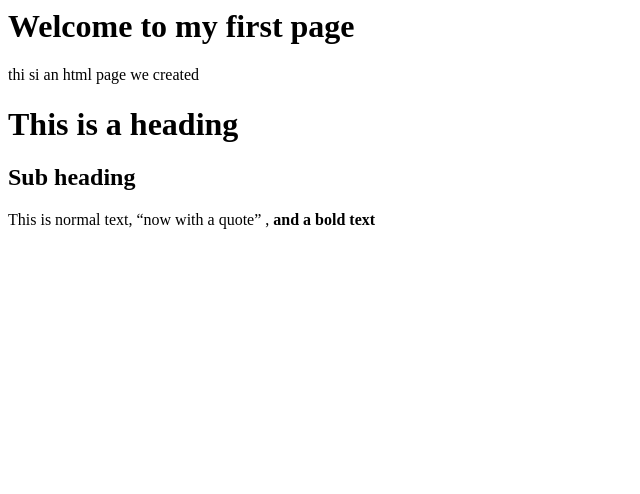
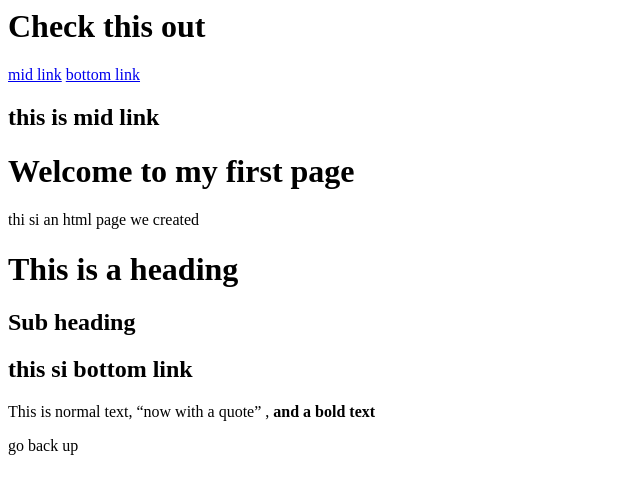
Before and after one commit to newtorob/robbcode, a plain HTML site: page duckettbook/firstpage.html in a window 1280 px wide. Shown: the whole page, without its empty margins (0-640 px from the left). Drawn offline with Linux system fonts and the light colour scheme.

Commit message:
Change to the messaround

```diff
--- a/duckettbook/firstpage.html
+++ b/duckettbook/firstpage.html
@@ -4,13 +4,28 @@
     </head>
 
     <body>
+
+        <h1 id ="top"> Check this out </h1>
+        <a href ="#mid-link">mid link</a>
+        <a href ="#bottom-link">bottom link </a>
+
+        <h2 id ="mid-link">this is mid link</h2>
         <h1>Welcome to my first page</h1>
         <p>thi si an html page we created</p>
 
         <h1>This is a heading</h1>
         <h2>Sub heading </h2>
 
+        <h2 id="bottom-link"> this si bottom link </h2>
+
+
+
+
         <p>This is normal text, <q>now with a quote</q> , <strong> and a bold text </strong>
+
+        </p>
+
+        <p><a"#top-link">go back up</a></p>
 
     </body>
 </html>
```
